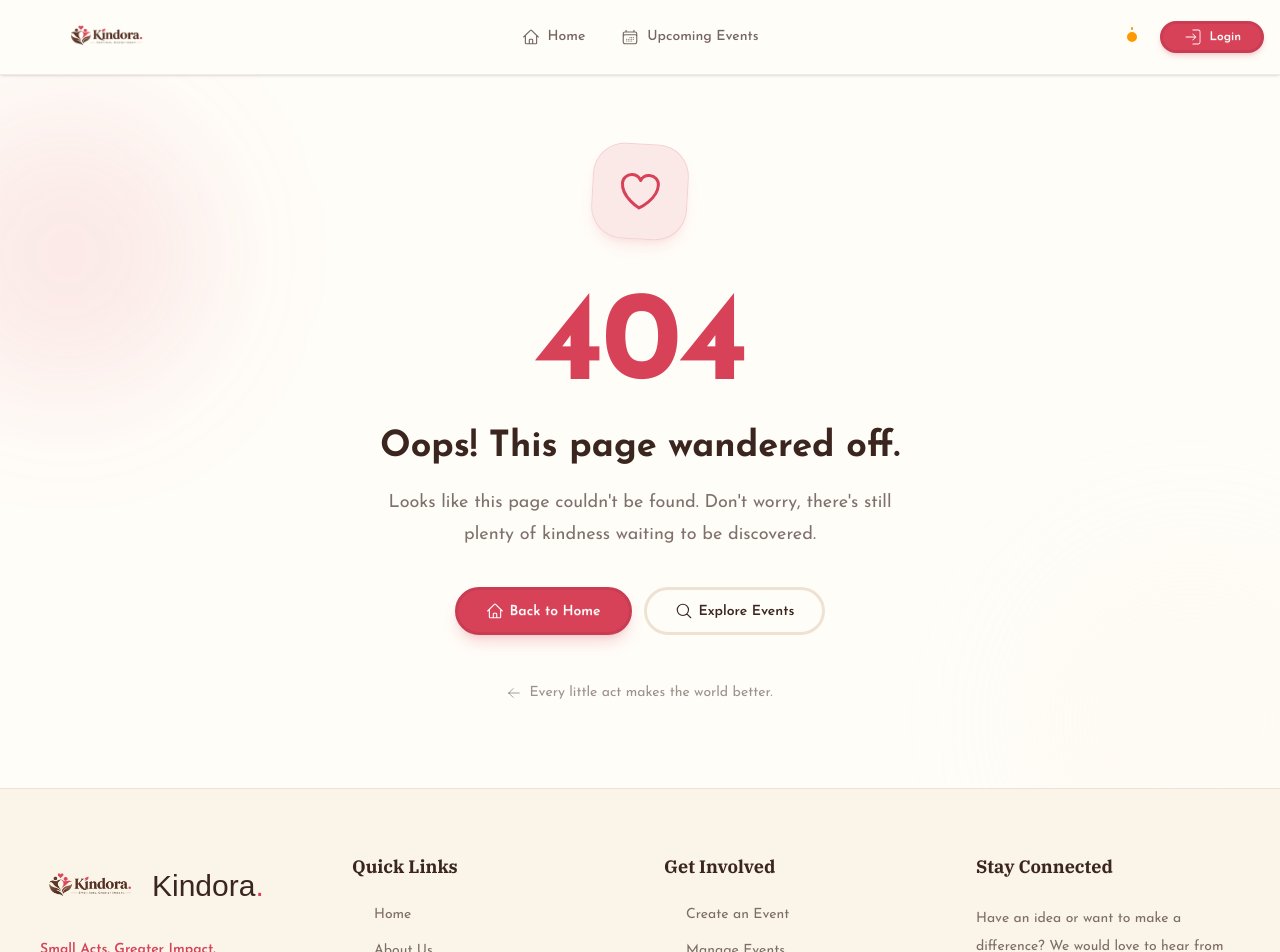
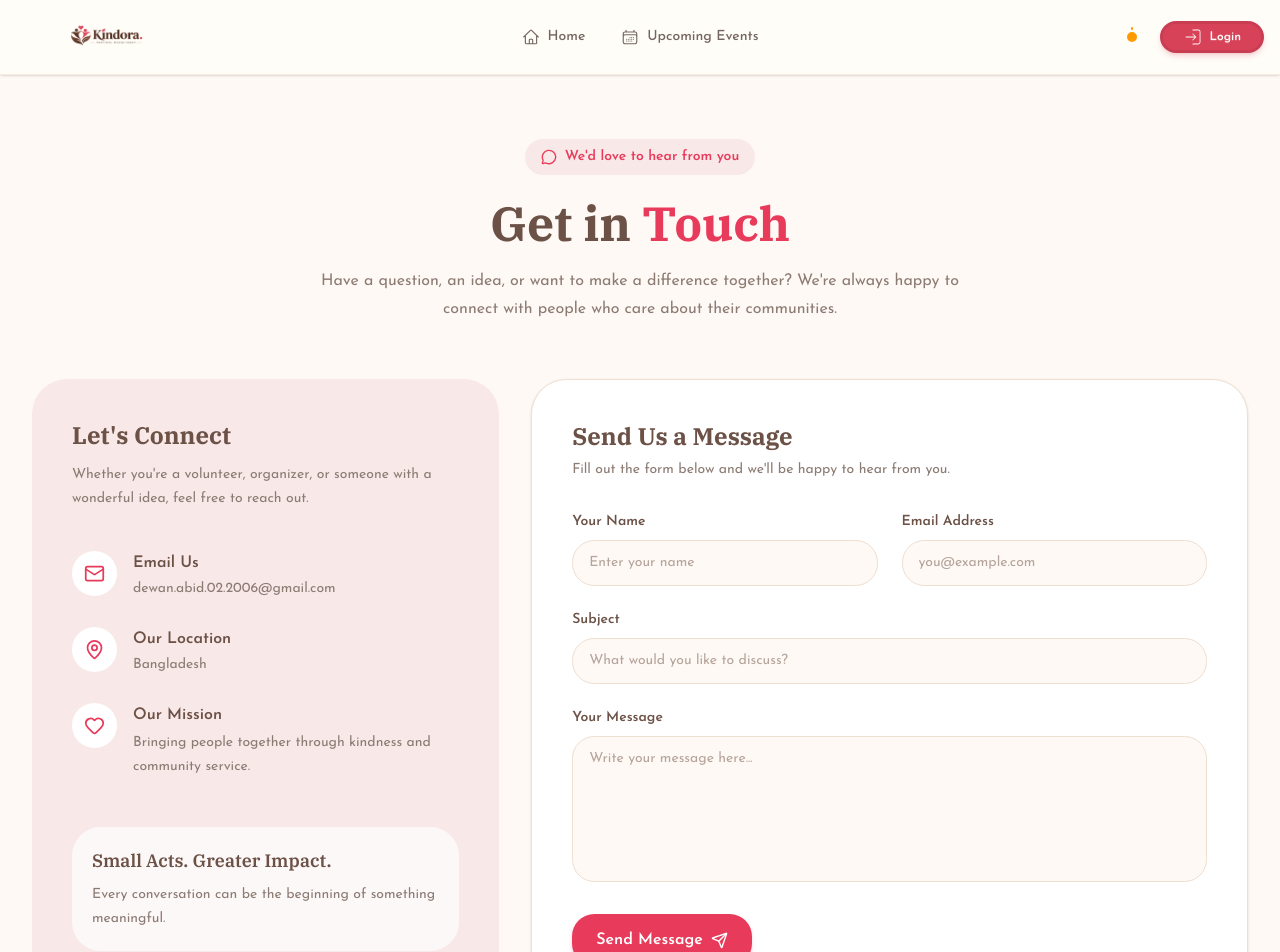
Before and after one commit to MrAbiduuu/kindora-frontend, a Next.js app: page /contact in a window 1280 px wide. Before the commit this address had no page. Shown: the top 952 px of the page. Built offline with nearby package versions, Linux system fonts and the light colour scheme; a web font is replaced by a local one.

Commit message:
added contact us page

```diff
--- /dev/null
+++ b/src/app/contact/page.tsx
@@ -0,0 +1,229 @@
+"use client";
+
+import { FormEvent } from "react";
+import { Mail, MapPin, Phone, Send, MessageCircle, Heart } from "lucide-react";
+
+export default function ContactUs() {
+  const handleSubmit = (e: FormEvent<HTMLFormElement>) => {
+    e.preventDefault();
+
+    const form = e.currentTarget;
+    const data = new FormData(form);
+
+    const name = data.get("name");
+    const email = data.get("email");
+    const subject = data.get("subject");
+    const message = data.get("message");
+
+    const mailto = `mailto:dewan.abid.02.2006@gmail.com?subject=${encodeURIComponent(
+      String(subject),
+    )}&body=${encodeURIComponent(
+      `Name: ${name}\nEmail: ${email}\n\nMessage:\n${message}`,
+    )}`;
+
+    window.location.href = mailto;
+  };
+
+  return (
+    <main className="min-h-screen bg-[#FFF9F5] px-4 py-16 text-[#6B5146] sm:px-6 lg:px-8">
+      <div className="mx-auto max-w-7xl">
+        {/* Header */}
+        <div className="mx-auto mb-14 max-w-2xl text-center">
+          <span className="inline-flex items-center gap-2 rounded-full bg-[#F9E8E8] px-4 py-2 text-sm font-semibold text-[#E83B5B]">
+            <MessageCircle size={16} />
+            We&apos;d love to hear from you
+          </span>
+
+          <h1 className="mt-6 font-serif text-4xl font-bold text-[#6B5146] sm:text-5xl">
+            Get in <span className="text-[#E83B5B]">Touch</span>
+          </h1>
+
+          <p className="mt-5 text-base leading-7 text-[#8C7B73]">
+            Have a question, an idea, or want to make a difference together?
+            We&apos;re always happy to connect with people who care about their
+            communities.
+          </p>
+        </div>
+
+        {/* Contact Content */}
+        <div className="grid gap-8 lg:grid-cols-5">
+          {/* Contact Information */}
+          <div className="rounded-3xl bg-[#F9E8E8] p-8 lg:col-span-2 lg:p-10">
+            <h2 className="font-serif text-2xl font-bold">
+              Let&apos;s Connect
+            </h2>
+
+            <p className="mt-3 text-sm leading-6 text-[#8C7B73]">
+              Whether you&apos;re a volunteer, organizer, or someone with a
+              wonderful idea, feel free to reach out.
+            </p>
+
+            <div className="mt-10 space-y-7">
+              {/* Email */}
+              <div className="flex items-start gap-4">
+                <div className="rounded-xl bg-white p-3 text-[#E83B5B]">
+                  <Mail size={21} />
+                </div>
+
+                <div>
+                  <h3 className="font-semibold">Email Us</h3>
+                  <a
+                    href="mailto:dewan.abid.02.2006@gmail.com"
+                    className="mt-1 block break-all text-sm text-[#8C7B73] transition hover:text-[#E83B5B]"
+                  >
+                    dewan.abid.02.2006@gmail.com
+                  </a>
+                </div>
+              </div>
+
+              {/* Location */}
+              <div className="flex items-start gap-4">
+                <div className="rounded-xl bg-white p-3 text-[#E83B5B]">
+                  <MapPin size={21} />
+                </div>
+
+                <div>
+                  <h3 className="font-semibold">Our Location</h3>
+                  <p className="mt-1 text-sm text-[#8C7B73]">Bangladesh</p>
+                </div>
+              </div>
+
+              {/* Community */}
+              <div className="flex items-start gap-4">
+                <div className="rounded-xl bg-white p-3 text-[#E83B5B]">
+                  <Heart size={21} />
+                </div>
+
+                <div>
+                  <h3 className="font-semibold">Our Mission</h3>
+                  <p className="mt-1 text-sm leading-6 text-[#8C7B73]">
+                    Bringing people together through kindness and community
+                    service.
+                  </p>
+                </div>
+              </div>
+            </div>
+
+            {/* Bottom Message */}
+            <div className="mt-12 rounded-2xl bg-white/70 p-5">
+              <p className="font-serif text-lg font-semibold text-[#6B5146]">
+                Small Acts. Greater Impact.
+              </p>
+              <p className="mt-2 text-sm leading-6 text-[#8C7B73]">
+                Every conversation can be the beginning of something meaningful.
+              </p>
+            </div>
+          </div>
+
+          {/* Contact Form */}
+          <div className="rounded-3xl border border-[#EEDFD1] bg-white p-8 shadow-sm lg:col-span-3 lg:p-10">
+            <h2 className="font-serif text-2xl font-bold">Send Us a Message</h2>
+
+            <p className="mt-2 text-sm text-[#8C7B73]">
+              Fill out the form below and we&apos;ll be happy to hear from you.
+            </p>
+
+            <form onSubmit={handleSubmit} className="mt-8 space-y-6">
+              <div className="grid gap-6 sm:grid-cols-2">
+                <div>
+                  <label
+                    htmlFor="name"
+                    className="mb-2 block text-sm font-semibold"
+                  >
+                    Your Name
+                  </label>
+
+                  <input
+                    id="name"
+                    name="name"
+                    type="text"
+                    placeholder="Enter your name"
+                    required
+                    className="w-full rounded-xl border border-[#EEDFD1] bg-[#FFF9F5] px-4 py-3 text-sm outline-none transition placeholder:text-[#B5A49B] focus:border-[#E83B5B] focus:ring-2 focus:ring-[#E83B5B]/10"
+                  />
+                </div>
+
+                <div>
+                  <label
+                    htmlFor="email"
+                    className="mb-2 block text-sm font-semibold"
+                  >
+                    Email Address
+                  </label>
+
+                  <input
+                    id="email"
+                    name="email"
+                    type="email"
+                    placeholder="you@example.com"
+                    required
+                    className="w-full rounded-xl border border-[#EEDFD1] bg-[#FFF9F5] px-4 py-3 text-sm outline-none transition placeholder:text-[#B5A49B] focus:border-[#E83B5B] focus:ring-2 focus:ring-[#E83B5B]/10"
+                  />
+                </div>
+              </div>
+
+              <div>
+                <label
+                  htmlFor="subject"
+                  className="mb-2 block text-sm font-semibold"
+                >
+                  Subject
+                </label>
+
+                <input
+                  id="subject"
+                  name="subject"
+                  type="text"
+                  placeholder="What would you like to discuss?"
+                  required
+                  className="w-full rounded-xl border border-[#EEDFD1] bg-[#FFF9F5] px-4 py-3 text-sm outline-none transition placeholder:text-[#B5A49B] focus:border-[#E83B5B] focus:ring-2 focus:ring-[#E83B5B]/10"
+                />
+              </div>
+
+              <div>
+                <label
+                  htmlFor="message"
+                  className="mb-2 block text-sm font-semibold"
+                >
+                  Your Message
+                </label>
+
+                <textarea
+                  id="message"
+                  name="message"
+                  rows={6}
+                  placeholder="Write your message here..."
+                  required
+                  className="w-full resize-none rounded-xl border border-[#EEDFD1] bg-[#FFF9F5] px-4 py-3 text-sm outline-none transition placeholder:text-[#B5A49B] focus:border-[#E83B5B] focus:ring-2 focus:ring-[#E83B5B]/10"
+                />
+              </div>
+
+              <button
+                type="submit"
+                className="flex w-full items-center justify-center gap-2 rounded-xl bg-[#E83B5B] px-6 py-3.5 font-semibold text-white shadow-md shadow-[#E83B5B]/20 transition hover:-translate-y-0.5 hover:bg-[#D92E4F] sm:w-auto"
+              >
+                Send Message
+                <Send size={17} />
+              </button>
+
+              <p className="text-xs leading-5 text-[#A8958C]">
+                Your email application will open with your message ready to
+                send. You can review it before sending.
+              </p>
+            </form>
+          </div>
+        </div>
+
+        {/* Bottom Section */}
+        <div className="mt-14 text-center">
+          <p className="font-serif text-xl font-semibold">
+            Together, we can make a difference.
+          </p>
+          <p className="mt-2 text-sm text-[#8C7B73]">
+            Thank you for being part of the Kindora community.
+          </p>
+        </div>
+      </div>
+    </main>
+  );
+}
```
